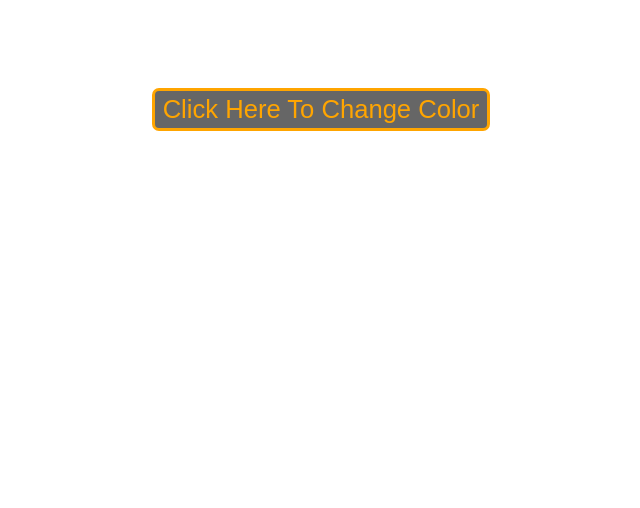
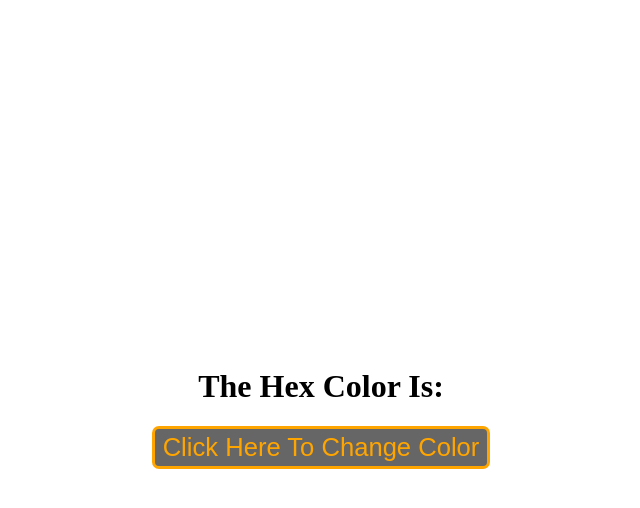
Before and after one commit to gguelber/Random-Color-Js, a plain HTML site: page index.html in a window 1280 px wide. Shown: the whole page, without its empty margins (319-959 px from the left). Drawn offline with Linux system fonts and the light colour scheme.

Commit message:
Center button and h1 tag, change h1 color to black

```diff
--- a/index.html
+++ b/index.html
@@ -8,8 +8,10 @@
     <link rel="stylesheet" href="main.css">
 </head>
 <body>
-    <h1>The hex color is: <span class="hexColor"></span></h1>
-    <button class="btnColor">click here to change color</button>
+    <div class="container">
+        <h1>The hex color is: <span class="hexColor"></span></h1>
+        <button class="btnColor">click here to change color</button>
+    </div>
 
     <script src="script.js"></script>
 </body>
--- a/main.css
+++ b/main.css
@@ -1,14 +1,18 @@
 body {
+	min-height: 100vh;
+	display: flex;
+	align-items: center;
+	justify-content: center;
+}
+
+.container {
 	text-align: center;
-	display: grid;
-	justify-content: center;
-	align-items: center;
 }
 
 h1,
 .btnColor {
 	text-transform: capitalize;
-	color: white;
+	color: black;
 }
 
 .btnColor {
```
